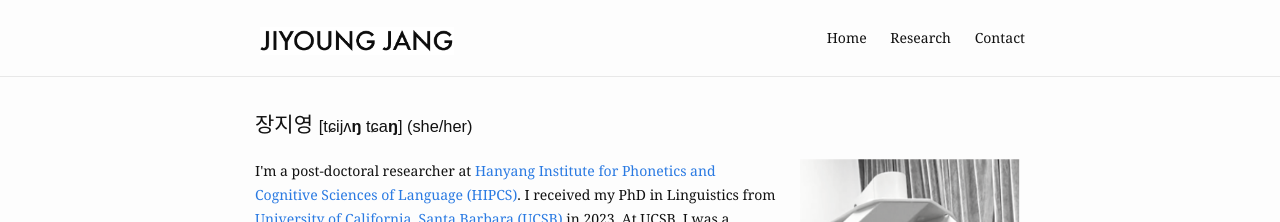
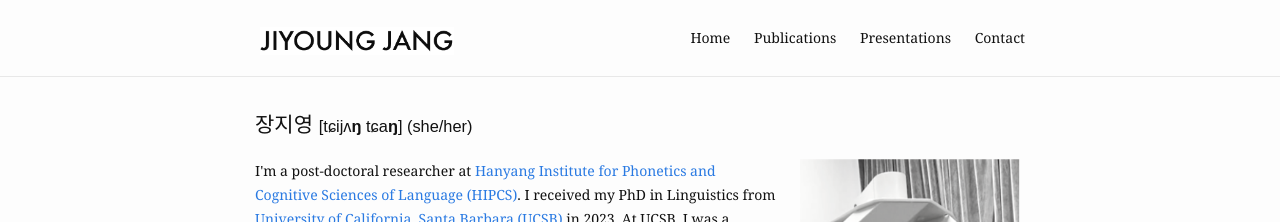
Before and after one commit to jiyoungj/jiyoungj.github.io, a Jekyll site: the page built from index.md, in a window 1280 px wide. Shown: the top 222 px of the page. Built offline with Jekyll 4.4.1, drawn with Linux system fonts in a browser that asks for light colours; some web fonts are replaced.

Commit message:
Update _config.yml

```diff
--- a/_config.yml
+++ b/_config.yml
@@ -13,7 +13,8 @@ header:
   pages:
     - name: Home
       slug: /
-    - name: Research
+    - name: Publications
+    - name: Presentations
     - name: Contact
 
 footer:
```
